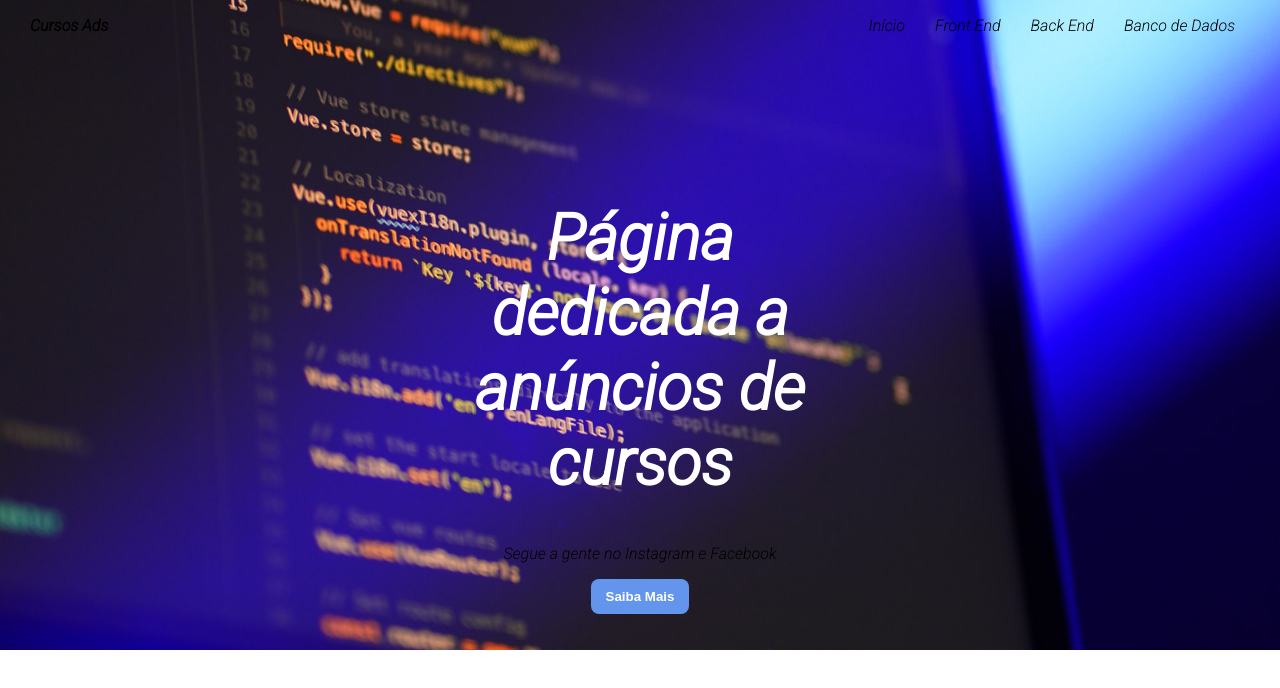
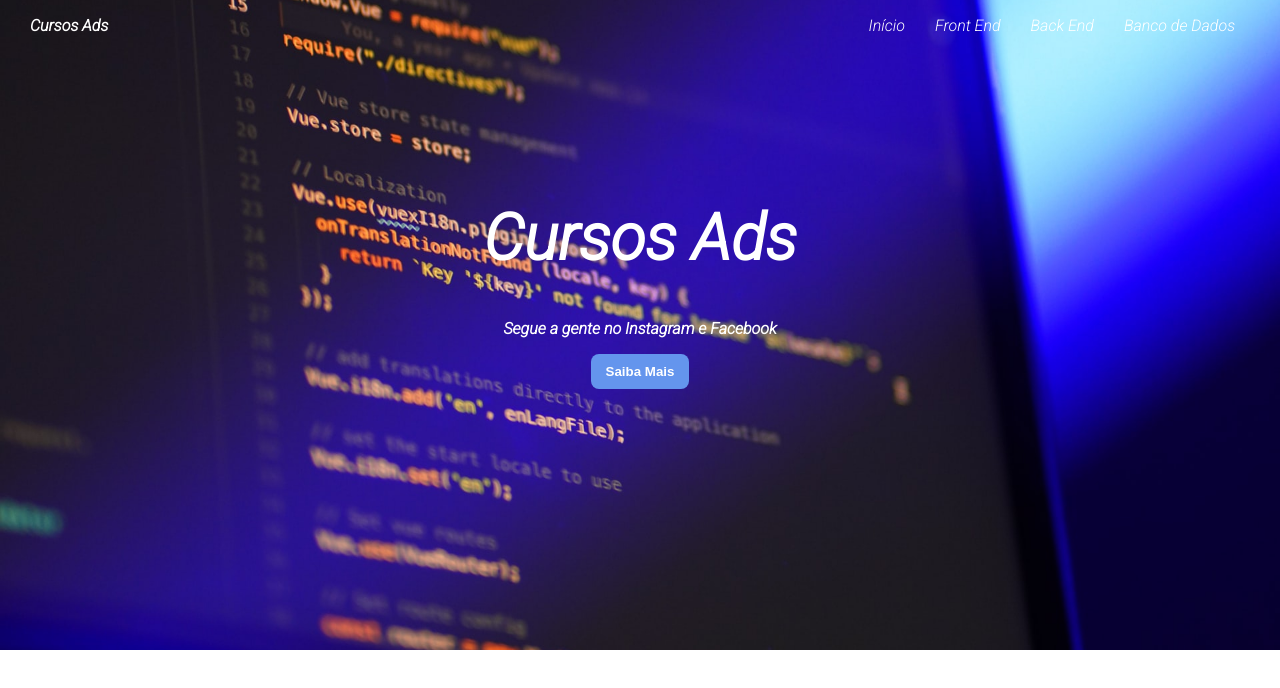
Before and after one commit to euvasconcelos/siteestatico, a plain HTML site: page index.html in a window 1280 px wide. Drawn offline with Linux system fonts and the light colour scheme.

Commit message:
'Ajustados os estilos'

```diff
--- a/index.html
+++ b/index.html
@@ -23,7 +23,7 @@
         </ul>
      </nav>
      <div class="header-content">
-        <h1> Página dedicada a anúncios de cursos</h1>
+        <h1>Cursos Ads</h1>
         <p> Segue a gente no Instagram e Facebook </p>
         <button> Saiba Mais </button>
      </div>
--- a/style.css
+++ b/style.css
@@ -28,6 +28,7 @@ ul{
 
 li{
     margin:0 15px;
+    color: white;
 }
 
 nav{
@@ -38,6 +39,7 @@ nav{
 
 nav p{
     font-weight: bold;
+    color: white;
 }
 
 header{
@@ -54,3 +56,8 @@ header{
 .header-content h1{
     color: white;
 }
+
+.header-content p{
+    color: white;
+    font-weight: bold;
+}
```
